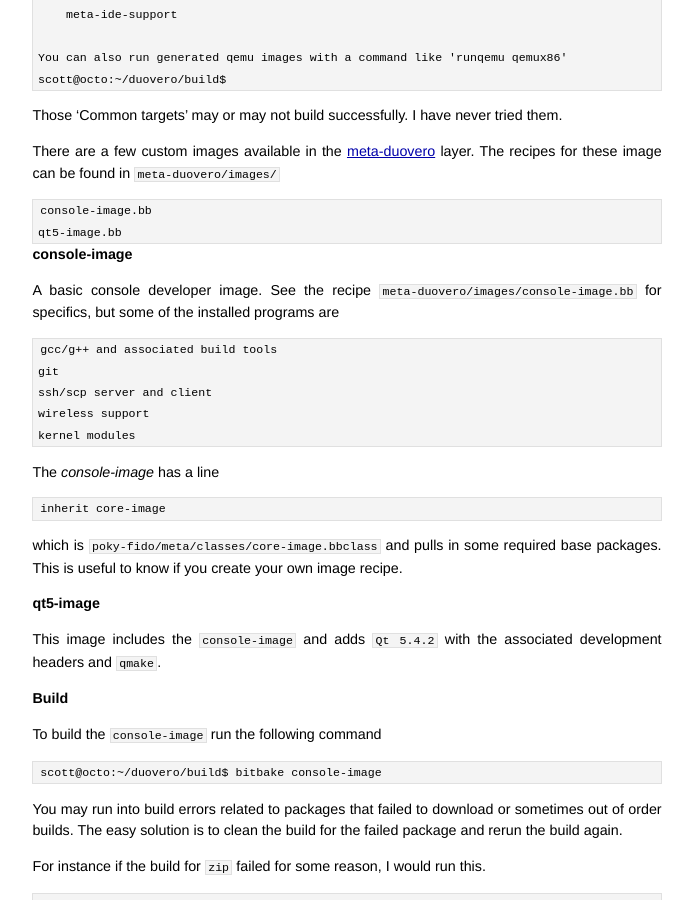
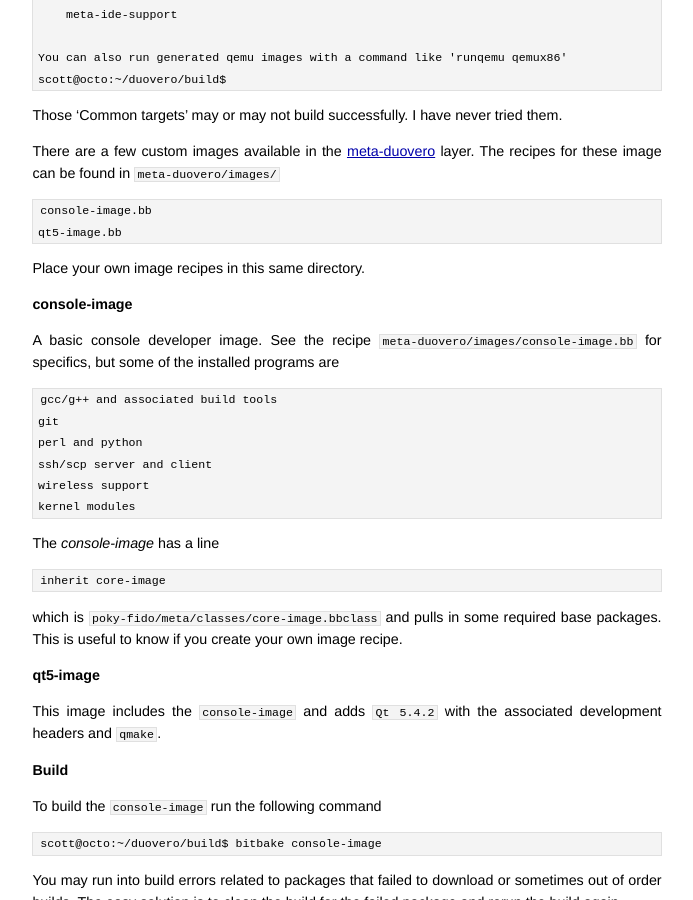
Before and after one commit to jumpnow/jumpnowtek-site, a Jekyll site: the page built from _posts/2014-02-21-Duovero-Systems-with-Yocto.md, in a window 1280 px wide and 900 px high, scrolled down 4052 px. Shown: the whole window, without its empty margins (293-986 px from the left). Built offline with Jekyll 4.4.1, drawn with Linux system fonts in a browser that asks for light colours.

Commit message:
Edits to duovoer yocto doc

```diff
--- a/_posts/2014-02-21-Duovero-Systems-with-Yocto.md
+++ b/_posts/2014-02-21-Duovero-Systems-with-Yocto.md
@@ -195,6 +195,7 @@ There are a few custom images available in the [meta-duovero][meta-duovero] laye
     console-image.bb
     qt5-image.bb
 
+Place your own image recipes in this same directory.
 
 #### console-image
 
@@ -202,10 +203,10 @@ A basic console developer image. See the recipe `meta-duovero/images/console-ima
 
     gcc/g++ and associated build tools
     git
+    perl and python
     ssh/scp server and client
     wireless support
     kernel modules
-
 
 The *console-image* has a line
 
```
